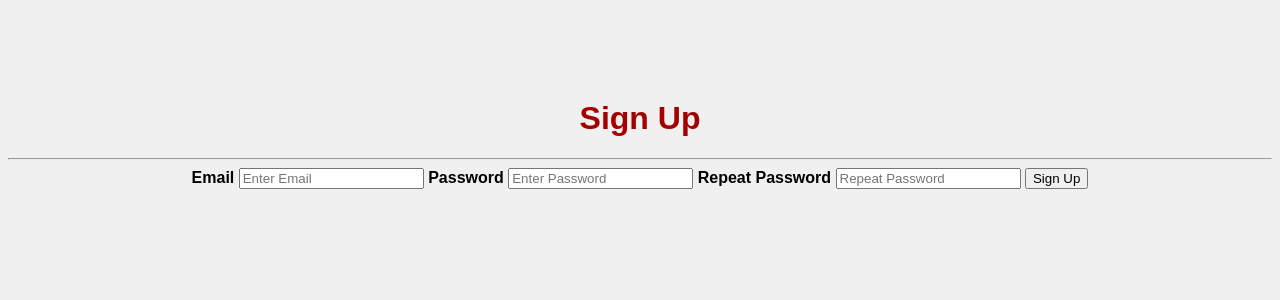
After one commit to TeddySbot/IOT-WEB, a Flask app: page /signup in a window 1280 px wide. The commit adds this page. Shown: the top 300 px of the page. Run offline with Flask 3, Linux system fonts and the light colour scheme.

Commit message:
signup et login

```diff
--- a/app.py
+++ b/app.py
@@ -6,5 +6,13 @@ app = Flask(__name__)
 def home():
     return render_template('index.html')
 
+@app.route('/signup')
+def signup():
+    return render_template('signup.html')
+
+@app.route('/login')
+def login():
+    return render_template('login.html')
+
 if __name__ == '__main__':
     app.run(host='0.0.0.0', port=5000, debug=True)
--- /dev/null
+++ b/templates/signup.html
@@ -0,0 +1,26 @@
+<!DOCTYPE html>
+<html lang="fr">
+<head>
+  <meta charset="UTF-8">
+  <title>Serveur Python</title>
+  <link rel="stylesheet" href="{{ url_for('static', filename='index.css') }}">
+</head>
+<body>
+  <div class="container">
+    <h1>Sign Up</h1>
+    <hr>
+
+    <label for="email"><b>Email</b></label>
+    <input type="text" placeholder="Enter Email" name="email" required>
+
+    <label for="psw"><b>Password</b></label>
+    <input type="password" placeholder="Enter Password" name="psw" required>
+
+    <label for="psw-repeat"><b>Repeat Password</b></label>
+    <input type="password" placeholder="Repeat Password" name="psw-repeat" required>
+
+    <button type="submit" class="signupbtn">Sign Up</button>
+
+  </div>
+</body>
+</html>
```
Also changed, not shown: templates/login.html (added, +23 -0 lines), static/index.css (line endings or trailing spaces).
